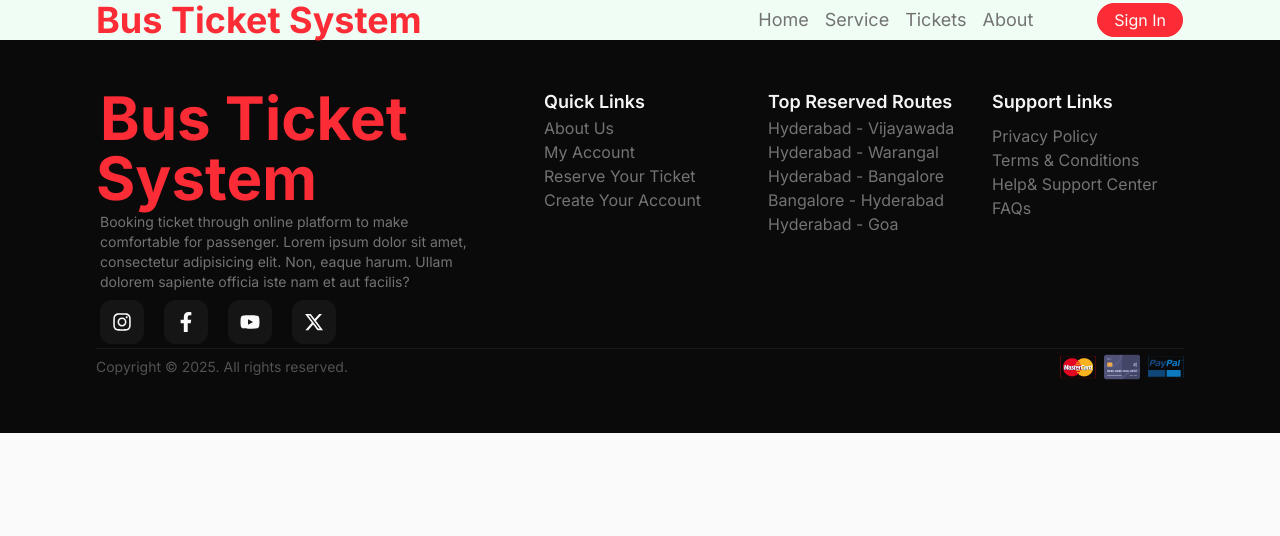
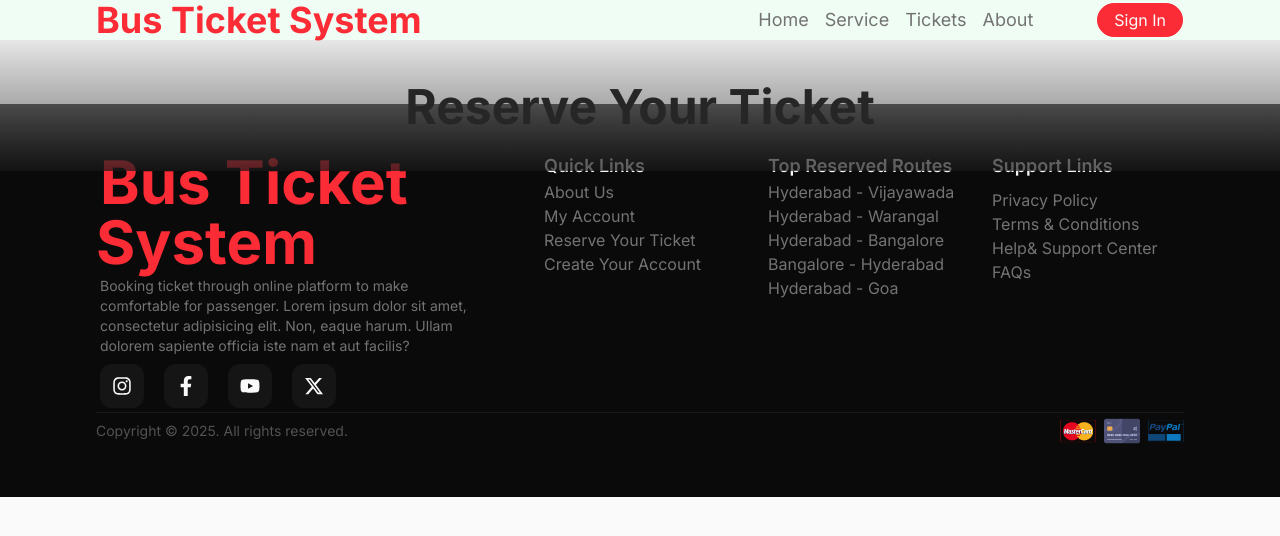
Before and after one commit to Arunkumar-60/personal-bus-booking-system, a React (Vite) app in the folder busticketbooking/: page /bus-tickets in a window 1280 px wide. Shown: the top 536 px of the page. Built offline with nearby package versions, Linux system fonts and the light colour scheme.

Commit message:
minor tweeks footer

```diff
--- a/busticketbooking/src/App.jsx
+++ b/busticketbooking/src/App.jsx
@@ -3,6 +3,7 @@ import Navbar from "./components/navbar/Navbar"
 import Footer from "./components/footer/Footer"
 import Home from "./pages/home/Home"
 import About from "./pages/about/About"
+import Ticket from "./pages/ticket/Ticket"
 
 
 function App() {
@@ -19,6 +20,7 @@ function App() {
       <Routes>
       <Route path="/" element={<Home/>} />
       <Route path="/about" element={<About/>} />
+      <Route path="/bus-tickets" element={<Ticket/>} />
 
 
       </Routes>
--- a/busticketbooking/src/components/navbar/Navbar.jsx
+++ b/busticketbooking/src/components/navbar/Navbar.jsx
@@ -12,7 +12,7 @@ const Navbar = () => {
   const NavItems = [
     { labels: 'Home', link: '/' },
     { labels: 'Service', link: '/services' },
-    { labels: 'Tickets', link: '/tickets' },
+    { labels: 'Tickets', link: '/bus-tickets' },
     { labels: 'About', link: '/about' },
   ];
 
--- a/busticketbooking/src/layout/toppage/TopLayout.jsx
+++ b/busticketbooking/src/layout/toppage/TopLayout.jsx
@@ -1,5 +1,6 @@
 import React from 'react'
 import { motion } from 'framer-motion'
+import RootLayout from "../RootLayout"
 
 
 const TopLayout = ({BgImg, title, className}) => {
@@ -11,18 +12,28 @@ const TopLayout = ({BgImg, title, className}) => {
     }
   return (
     <motion.div
-        className='w-full flex-1 h-screen
-        bg-[url("./assets/pexels-eslames1-28310142.jpg")]
-        bg-cover bg-no-repeat bg-top relative'
-
+        className={`w-full bg-cover bg-no-repeat bg-center relative ${className}`}
+        style={ {backgroundImage: `url(${BgImg})`}}
         initial="hidden"
         animate="visible"
         exit="hidden"
         variants={variants}
         transition={{duration:0.85 , ease: "easeInOut"}}
     >
-        TopLayout
+      <RootLayout className={`absolute top-0 left-0 w-full h-full pb-10 pt-[9ch]
+        bg-gradient-to-b from-neutral-200/90 via-neutral-500/60 to-neutral-900/70
+        flex items-center justify-end flex-col gap-3`}>
 
+          <motion.h1
+          initial={{opacity:0,y:-800}}
+          animate={{opacity:1,y:0}}
+          exit={{opacity:0,y:-800}}
+          transition={{duration:2, ease:"easeOut"}}
+          className='text-neutral-800 text-5xl font-bold capitalize'>
+            {title}
+          </motion.h1>
+
+      </RootLayout>
     </motion.div>
   )
 }
--- /dev/null
+++ b/busticketbooking/src/pages/ticket/Ticket.jsx
@@ -0,0 +1,15 @@
+import React from 'react'
+import TopLayout from '../../layout/toppage/TopLayout'
+
+const Ticket = () => {
+  return (
+    <div className='w-full space-y-12 pb-16'>
+        {/* top Layout */}
+        <TopLayout BgImg={'https://cdn.pixabay.com/photo/2020/09/21/11/41/bus-5589826_1280.jgp'}
+        title={'reserve your ticket'}
+        />
+    </div>
+  )
+}
+
+export default Ticket
```
